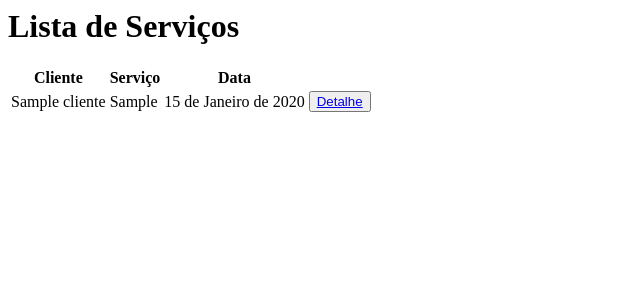
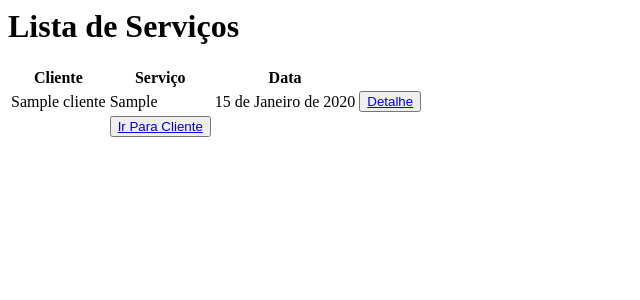
Before and after one commit to sergioBugaia/projeto_gleocar, a Django app: page /servicos/ in a window 1280 px wide. Shown: the top 300 px of the page, without its empty margins (0-640 px from the left). Run offline with Django 4.2, Linux system fonts and the light colour scheme; tables that the repository leaves empty hold one stand-in row (values such as "Sample post").

Commit message:
Adicao link para paginas, ordenacao por data

```diff
--- a/projeto_oficina/cliente/models.py
+++ b/projeto_oficina/cliente/models.py
@@ -24,4 +24,4 @@ class Servico(models.Model):
         return self.servico
 
     class Meta:
-        ordering = ['servico']
+        ordering = ['data']
--- a/projeto_oficina/cliente/templates/oficina/clientes.html
+++ b/projeto_oficina/cliente/templates/oficina/clientes.html
@@ -11,7 +11,12 @@
             <td>{{dado.cliente_telefone}}</td>
             <td><button><a href="{% url 'detalhe_cliente' dado.id %}">Detalhe</a></button></td>
 
+
         </tr>
         {% endfor %}
+        <tr>
+            <td></td>
+            <td><button><a href="/servicos/">Ir Para Serviço</a></button></td>
+        </tr>
     </table>
 </div>
--- a/projeto_oficina/cliente/templates/oficina/servicos.html
+++ b/projeto_oficina/cliente/templates/oficina/servicos.html
@@ -15,6 +15,10 @@
 
         </tr>
         {% endfor %}
+        <tr>
+            <td></td>
+            <td><button><a href="/">Ir Para Cliente</a></button></td>
+        </tr>
 
 
     </table>
--- a/projeto_oficina/cliente/views.py
+++ b/projeto_oficina/cliente/views.py
@@ -17,7 +17,7 @@
 
 def lista_cliente(request):
     dados_cliente = {
-        'dados_cliente':Cliente.objects.all()
+        'dados_cliente':Cliente.objects.all().order_by('-servico')
     }
     return render(request,'oficina/clientes.html',context=dados_cliente)
 
@@ -29,12 +29,13 @@
 
 def lista_servicos(request):
     dados_servico = {
-        'dados_servico':Servico.objects.select_related('cliente')
+        'dados_servico':Servico.objects.select_related('cliente').order_by('-data')
     }
     return render(request,'oficina/servicos.html',context=dados_servico)
 
 def detalhe_servico(request,id_servico):
     dados_servico = {
-        'dados_servico':Servico.objects.get(pk=id_servico)
+       'dados_servico':Servico.objects.get(pk=id_servico)
+
     }
     return render(request, 'oficina/detalhe_servico.html', dados_servico)
--- a/projeto_oficina/projeto_oficina/urls.py
+++ b/projeto_oficina/projeto_oficina/urls.py
@@ -25,6 +25,6 @@ urlpatterns = [
     path('/<int:id_cliente>', views.detalhe_cliente,name='detalhe_cliente' ),
     path('servicos/<int:id_servico>', views_servico.detalhe_servico,name='detalhe_servico'),
     path('novo/', views.novo_cliente, name='novo_cliente'),
-    path('servicos/',views.lista_servicos, name='servicos'),
+    path('servicos/',views_servico.lista_servicos, name='servicos'),
     #path('registrado/', views_registrado.cliente_registrado, name='cliente_registrado'),
 ]
```
Also changed, not shown: projeto_oficina/cliente/templates/oficina/detalhe_servico.html (+3 -4 lines), projeto_oficina/cliente/migrations/0003_alter_servico_options.py (added).
